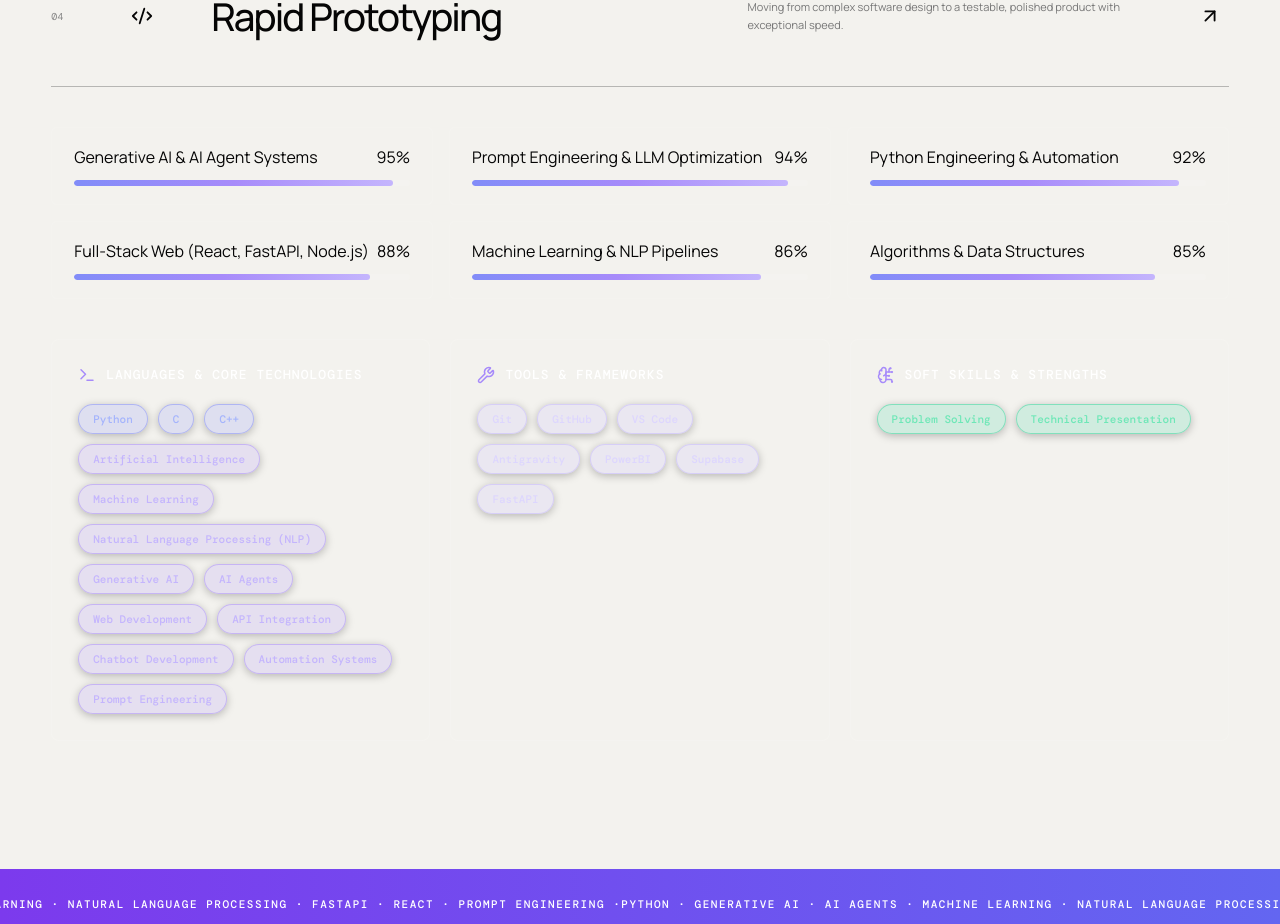
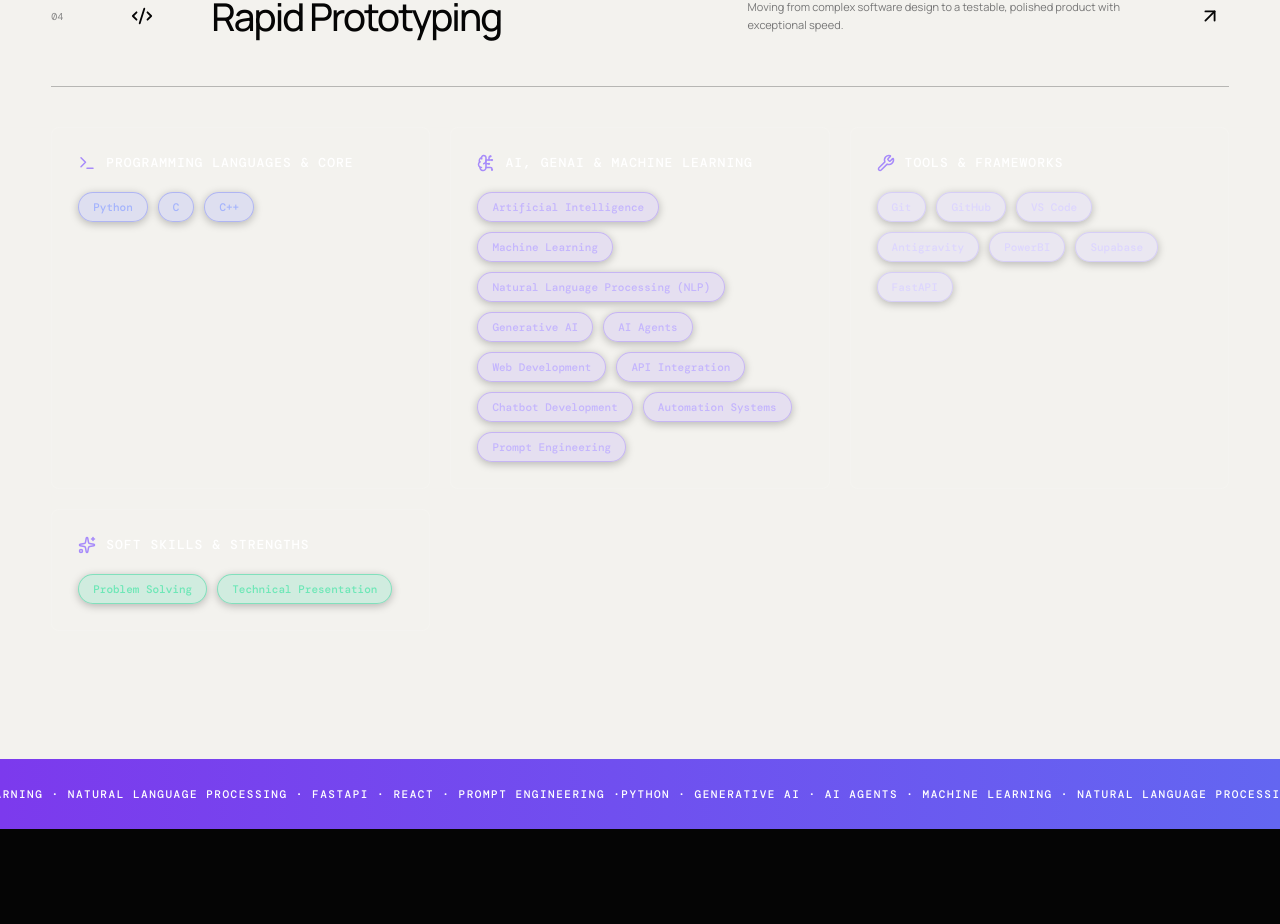
Before and after one commit to Rahulbariki/rahul-portfolio, a React (Vite) app: page / in a window 1280 px wide. Shown: the part 4780-5704 px from the top of the page. Built offline with nearby package versions, Linux system fonts and the light colour scheme; a web font is replaced by a local one.

Commit message:
refactor: remove numerical percentages from Skills section and present skills as clean domain badge cards

```diff
--- a/src/App.jsx
+++ b/src/App.jsx
@@ -39,15 +39,6 @@ const projects = [
     stageTitle: 'Live Auditorium Stage Presentation of SHOWLINK Project',
     url: 'https://github.com/Rahulbariki/SHOWLINK',
   },
-]
-
-const skillProficiencies = [
-  { name: 'Generative AI & AI Agent Systems', level: 95 },
-  { name: 'Prompt Engineering & LLM Optimization', level: 94 },
-  { name: 'Python Engineering & Automation', level: 92 },
-  { name: 'Full-Stack Web (React, FastAPI, Node.js)', level: 88 },
-  { name: 'Machine Learning & NLP Pipelines', level: 86 },
-  { name: 'Algorithms & Data Structures', level: 85 },
 ]
 
 const technicalSkills = {
@@ -776,42 +767,22 @@ function Capabilities() {
         ))}
       </div>
 
-      {/* Visual Proficiency Progress Meters */}
-      <div className="skill-proficiency-grid">
-        {skillProficiencies.map((item, idx) => (
-          <motion.div
-            key={item.name}
-            className="skill-meter-card"
-            initial={{ opacity: 0, y: 20 }}
-            whileInView={{ opacity: 1, y: 0 }}
-            viewport={{ once: true }}
-            transition={{ delay: idx * 0.08 }}
-          >
-            <div className="skill-meter-header">
-              <span>{item.name}</span>
-              <span>{item.level}%</span>
-            </div>
-            <div className="skill-bar-bg">
-              <motion.div
-                className="skill-bar-fill"
-                initial={{ width: 0 }}
-                whileInView={{ width: `${item.level}%` }}
-                viewport={{ once: true }}
-                transition={{ duration: 1, delay: 0.2 + idx * 0.08 }}
-              />
-            </div>
-          </motion.div>
-        ))}
-      </div>
-
-      {/* Comprehensive Categorized Skill Badges Matrix */}
+      {/* Categorized Skill Badges Matrix */}
       <div className="skills-matrix-container">
         <div className="skill-cat-card">
           <div className="skill-cat-header">
-            <Terminal size={18} /> <h3>Languages & Core Technologies</h3>
+            <Terminal size={18} /> <h3>Programming Languages & Core</h3>
           </div>
           <div className="skill-tags">
             {technicalSkills.languages.map((s) => <span key={s} className="skill-tag lang">{s}</span>)}
+          </div>
+        </div>
+
+        <div className="skill-cat-card">
+          <div className="skill-cat-header">
+            <BrainCircuit size={18} /> <h3>AI, GenAI & Machine Learning</h3>
+          </div>
+          <div className="skill-tags">
             {technicalSkills.technologies.map((s) => <span key={s} className="skill-tag tech">{s}</span>)}
           </div>
         </div>
@@ -827,7 +798,7 @@ function Capabilities() {
 
         <div className="skill-cat-card">
           <div className="skill-cat-header">
-            <BrainCircuit size={18} /> <h3>Soft Skills & Strengths</h3>
+            <Sparkles size={18} /> <h3>Soft Skills & Strengths</h3>
           </div>
           <div className="skill-tags">
             {technicalSkills.softSkills.map((s) => <span key={s} className="skill-tag soft">{s}</span>)}
```
